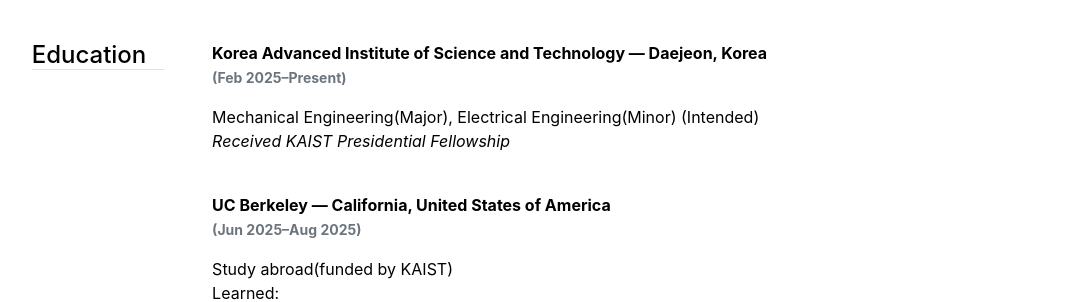
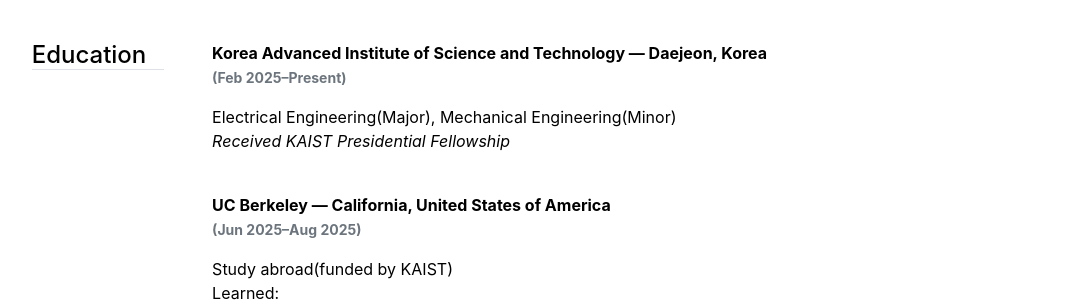
Before and after one commit to ynghyn-na/ynghyn-na.github.io, a Jekyll site: the page built from cv.md, in a window 1280 px wide and 900 px high. Shown: the part 211-513 px from the top of the window, without its empty margins (91-1172 px from the left). Built offline with Jekyll 4.4.1, drawn with Linux system fonts in a browser that asks for light colours.

Commit message:
Update education.yml

```diff
--- a/_data/cv/education.yml
+++ b/_data/cv/education.yml
@@ -1,5 +1,5 @@
 - title: 'Korea Advanced Institute of Science and Technology — Daejeon, Korea'
-  description: 'Mechanical Engineering(Major), Electrical Engineering(Minor) (Intended)<br>
+  description: 'Electrical Engineering(Major), Mechanical Engineering(Minor)<br>
   <i>Received KAIST Presidential Fellowship</i><br>'
   duration: '(Feb 2025–Present)'
 
```
